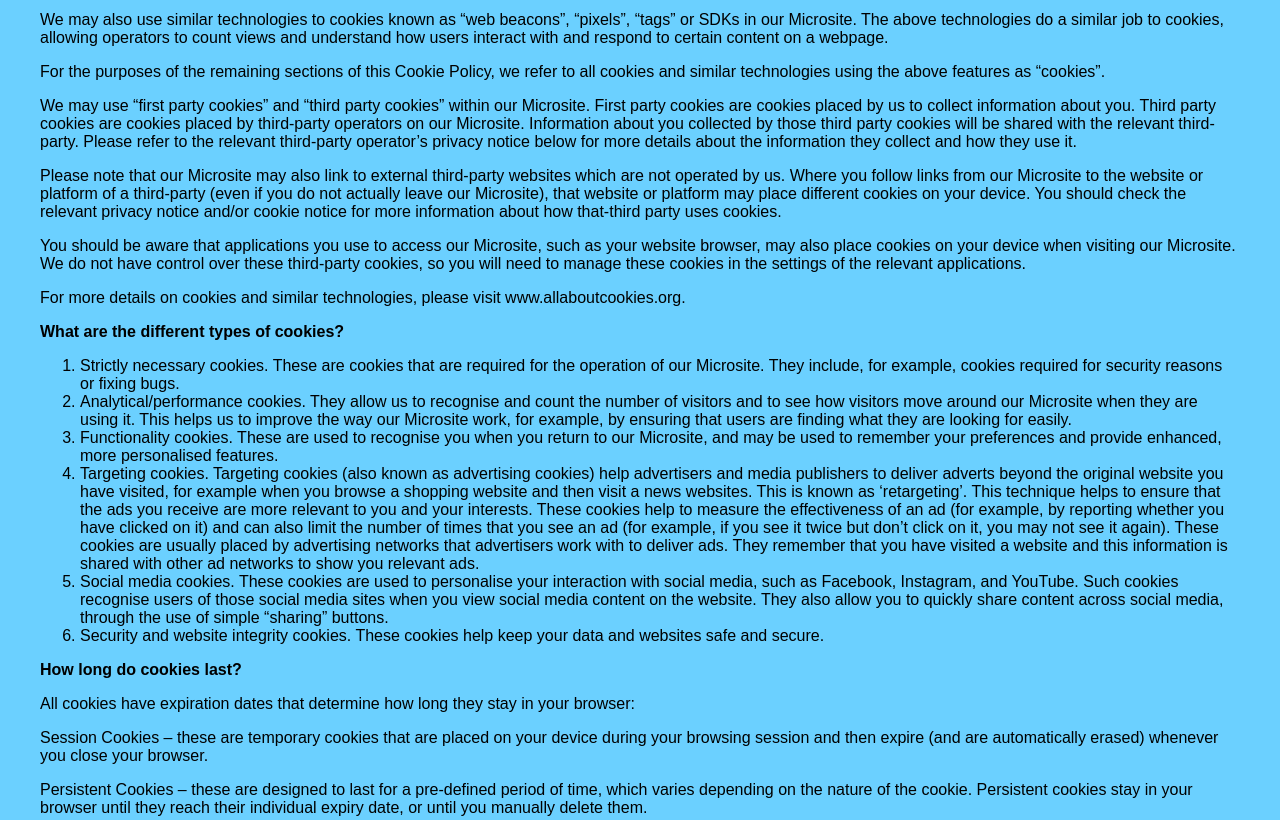
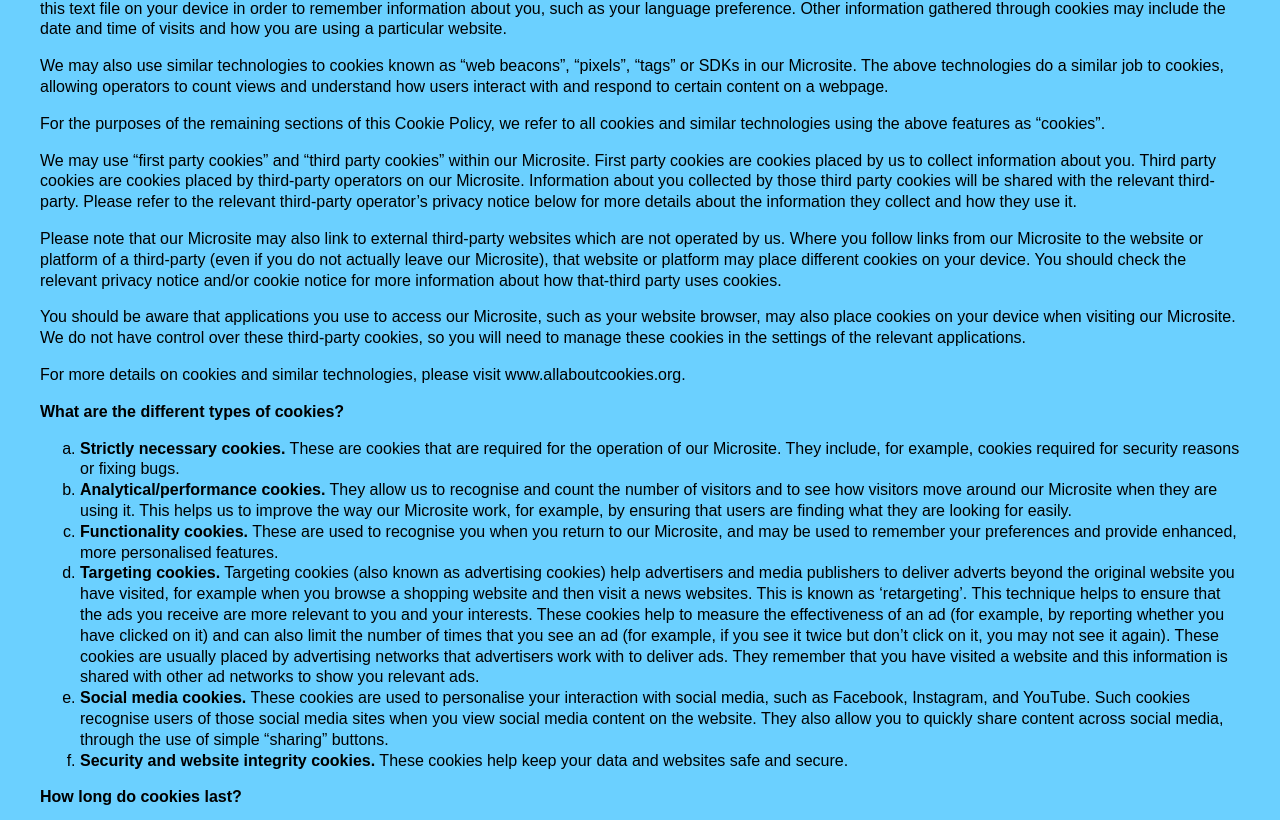
Before and after one commit to Skwerl/blippi-job-generator, a React (Vite) app: page /cookies in a window 1280 px wide. Shown: the part 560-1380 px from the top of the page. Built offline with nearby package versions, Linux system fonts and the light colour scheme.

Commit message:
Finished cookie policy page

```diff
--- a/src/Pages/Cookies.jsx
+++ b/src/Pages/Cookies.jsx
@@ -43,13 +43,13 @@ export default function Cookies() {
       <p><strong>What are the different types of cookies?</strong></p>
 
       <p>
-        <ol>
-          <li>Strictly necessary cookies. These are cookies that are required for the operation of our Microsite. They include, for example, cookies required for security reasons or fixing bugs.</li>
-          <li>Analytical/performance cookies. They allow us to recognise and count the number of visitors and to see how visitors move around our Microsite when they are using it. This helps us to improve the way our Microsite work, for example, by ensuring that users are finding what they are looking for easily.</li>
-          <li>Functionality cookies. These are used to recognise you when you return to our Microsite, and may be used to remember your preferences and provide enhanced, more personalised features.</li>
-          <li>Targeting cookies. Targeting cookies (also known as advertising cookies) help advertisers and media publishers to deliver adverts beyond the original website you have visited, for example when you browse a shopping website and then visit a news websites. This is known as ‘retargeting’. This technique helps to ensure that the ads you receive are more relevant to you and your interests. These cookies  help to measure the effectiveness of an ad (for example, by reporting whether you have clicked on it) and can also limit the number of times that you see an ad (for example, if you see it twice but don’t click on it, you may not see it again). These cookies are usually placed by advertising networks that advertisers work with to deliver ads. They remember that you have visited a website and this information is shared with other ad networks to show you relevant ads.</li>
-          <li>Social media cookies.  These cookies are used to personalise your interaction with social media, such as Facebook, Instagram, and YouTube. Such cookies recognise users of those social media sites when you view social media content on the website. They also allow you to quickly share content across social media, through the use of simple “sharing” buttons.</li>
-          <li>Security and website integrity cookies. These cookies help keep your data and websites safe and secure.</li>
+        <ol type="a">
+          <li><strong>Strictly necessary cookies.</strong> These are cookies that are required for the operation of our Microsite. They include, for example, cookies required for security reasons or fixing bugs.</li>
+          <li><strong>Analytical/performance cookies.</strong> They allow us to recognise and count the number of visitors and to see how visitors move around our Microsite when they are using it. This helps us to improve the way our Microsite work, for example, by ensuring that users are finding what they are looking for easily.</li>
+          <li><strong>Functionality cookies.</strong> These are used to recognise you when you return to our Microsite, and may be used to remember your preferences and provide enhanced, more personalised features.</li>
+          <li><strong>Targeting cookies.</strong> Targeting cookies (also known as advertising cookies) help advertisers and media publishers to deliver adverts beyond the original website you have visited, for example when you browse a shopping website and then visit a news websites. This is known as ‘retargeting’. This technique helps to ensure that the ads you receive are more relevant to you and your interests. These cookies  help to measure the effectiveness of an ad (for example, by reporting whether you have clicked on it) and can also limit the number of times that you see an ad (for example, if you see it twice but don’t click on it, you may not see it again). These cookies are usually placed by advertising networks that advertisers work with to deliver ads. They remember that you have visited a website and this information is shared with other ad networks to show you relevant ads.</li>
+          <li><strong>Social media cookies.</strong>  These cookies are used to personalise your interaction with social media, such as Facebook, Instagram, and YouTube. Such cookies recognise users of those social media sites when you view social media content on the website. They also allow you to quickly share content across social media, through the use of simple “sharing” buttons.</li>
+          <li><strong>Security and website integrity cookies.</strong> These cookies help keep your data and websites safe and secure.</li>
         </ol>
       </p>
 
@@ -57,9 +57,9 @@ export default function Cookies() {
 
       <p>All cookies have expiration dates that determine how long they stay in your browser:</p>
 
-      <p>Session Cookies – these are temporary cookies that are placed on your device during your browsing session and then expire (and are automatically erased) whenever you close your browser.</p>
+      <p><strong>Session Cookies</strong> – these are temporary cookies that are placed on your device during your browsing session and then expire (and are automatically erased) whenever you close your browser.</p>
 
-      <p>Persistent Cookies – these are designed to last for a pre-defined period of time, which varies depending on the nature of the cookie. Persistent cookies stay in your browser until they reach their individual expiry date, or until you manually delete them.</p>
+      <p><strong>Persistent Cookies</strong> – these are designed to last for a pre-defined period of time, which varies depending on the nature of the cookie. Persistent cookies stay in your browser until they reach their individual expiry date, or until you manually delete them.</p>
 
       <p><strong>What Cookies do we use on the Microsite?</strong></p>
 
--- a/src/index.css
+++ b/src/index.css
@@ -6,3 +6,10 @@ body {
   margin: 0;
   overflow-x: hidden;
 }
+
+p,
+ul,
+ol,
+li {
+  line-height: 1.3em;
+}
```
